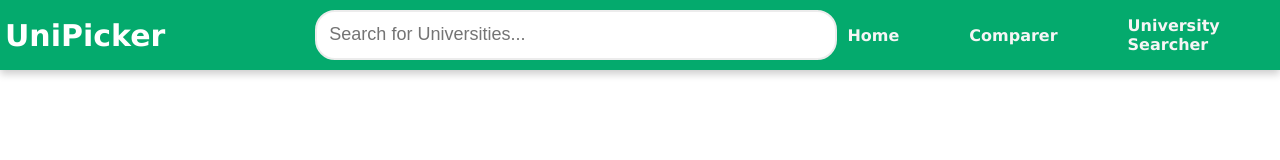
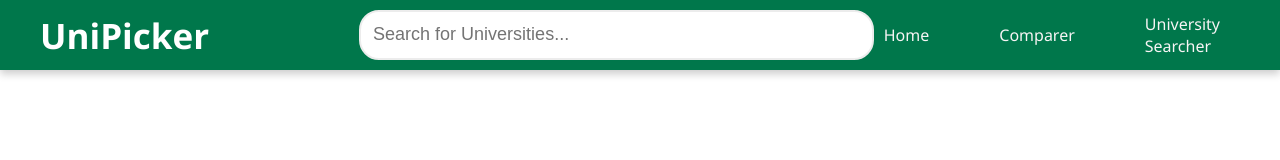
Before and after one commit to Snowiezz/NEA, a plain HTML site: page test.html in a window 1280 px wide. Drawn offline with Linux system fonts and the light colour scheme.

Commit message:
Searchbar

```diff
--- a/style.css
+++ b/style.css
@@ -2,23 +2,22 @@ body {
   margin:0px;
   padding:0px;
   background-color:#ffffff;
-  font-family: Verdana, sans-serif;
+  font-family: "Segoe UI", Helvetica, Arial, sans-serif, "Apple Color Emoji", "Segoe UI Emoji", "Segoe UI Symbol";
 }
 .logo {
-  font-size: 30px;
+  font-size: 35px;
   font-weight: bold;
   color: #ffffff;
   text-decoration:none;
-  margin-left: 5px;
+  margin-left: 40px;
 
 }
-
 .header {
   margin: 0px;
   padding: 0px;
   height: 70px;
   color: rgb(247, 245, 245);
-  background-color: #04aa6d;
+  background-color: #00774b;
   display: flex;
   align-items: center;
   justify-content: space-between;
@@ -30,15 +29,15 @@ body {
   margin-right: 50px;
   padding: 10px;
   border-radius: 10px;
-  font-weight: 900;
+  font-weight: 500;
 }
 .home {
   margin-left: auto;
 }
 
 .searcher:hover,.comparer:hover,.home:hover{
-  background-color: #ffffff;
-  color: #04aa6d;
+  background-color: #009c63;
+  color: #ffffff;
 }
 .signlog {
   padding: 10px;
```
